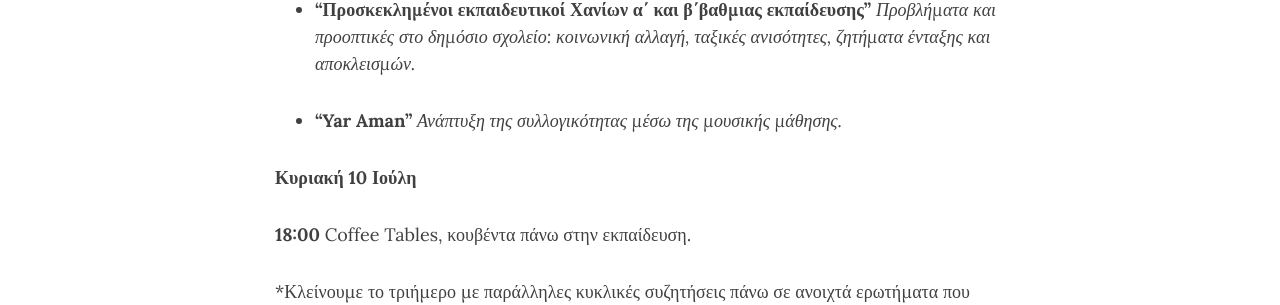
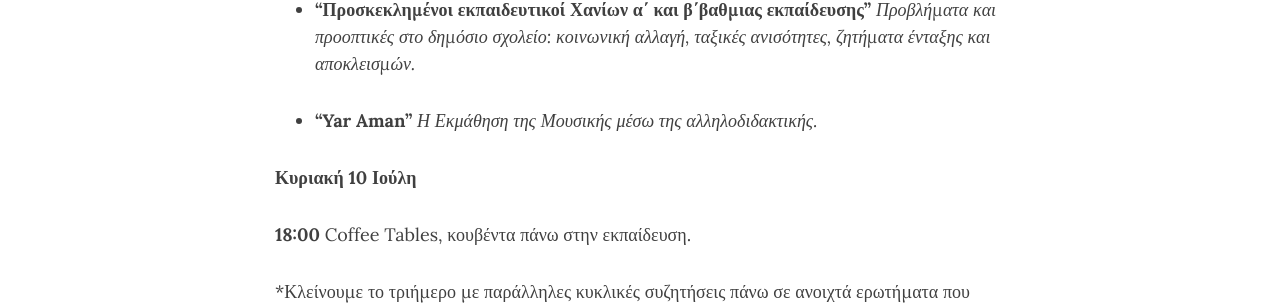
Before and after one commit to Trihmero/sch, a Jekyll site: the page built from _posts/2022-07-01-sch.md, in a window 1280 px wide and 900 px high, scrolled down 1481 px. Shown: the part 151-456 px from the top of the window. Built offline with Jekyll 4.4.1, drawn with Linux system fonts in a browser that asks for light colours; nearby versions of some CDN libraries.

Commit message:
Update 2022-07-01-sch.md

```diff
--- a/_posts/2022-07-01-sch.md
+++ b/_posts/2022-07-01-sch.md
@@ -61,7 +61,7 @@ comments: false
 *Προβλήµατα και προοπτικές στο δηµόσιο σχολείο: κοινωνική αλλαγή, ταξικές ανισότητες, ζητήµατα ένταξης και αποκλεισµών.*
 
 - **“Yar Aman”**
-*Ανάπτυξη της συλλογικότητας µέσω της µουσικής µάθησης.*
+*Η Εκμάθηση της Μουσικής μέσω της αλληλοδιδακτικής.*
 
 **Κυριακή 10 Ιούλη**
 
```
